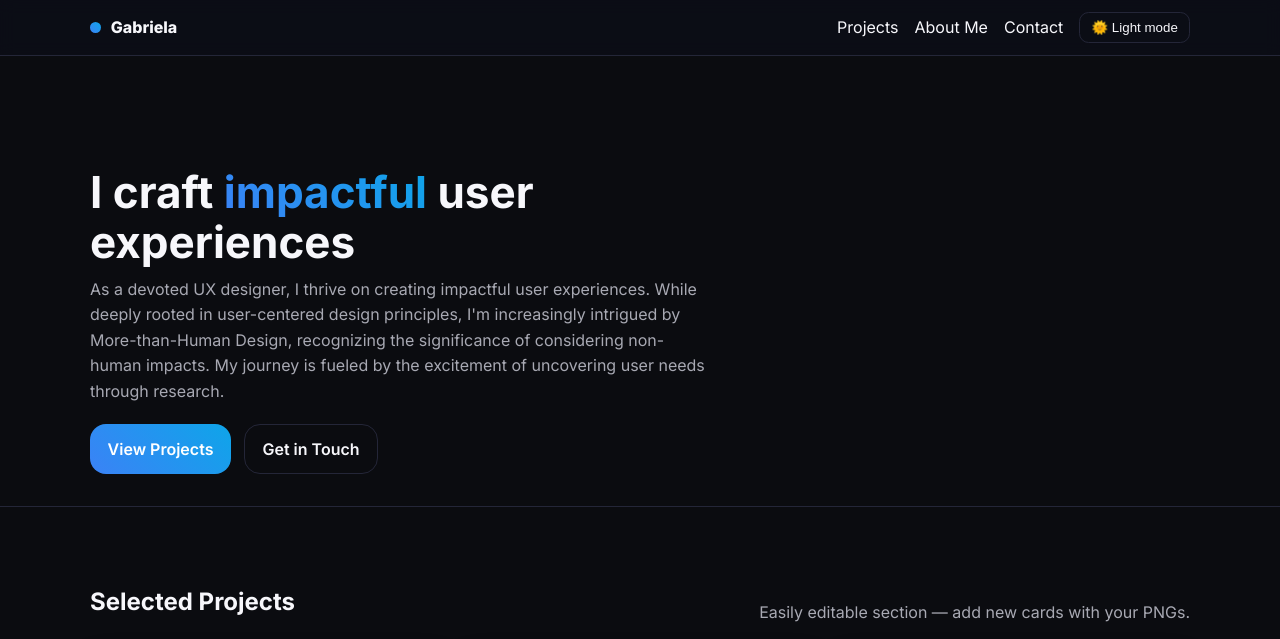
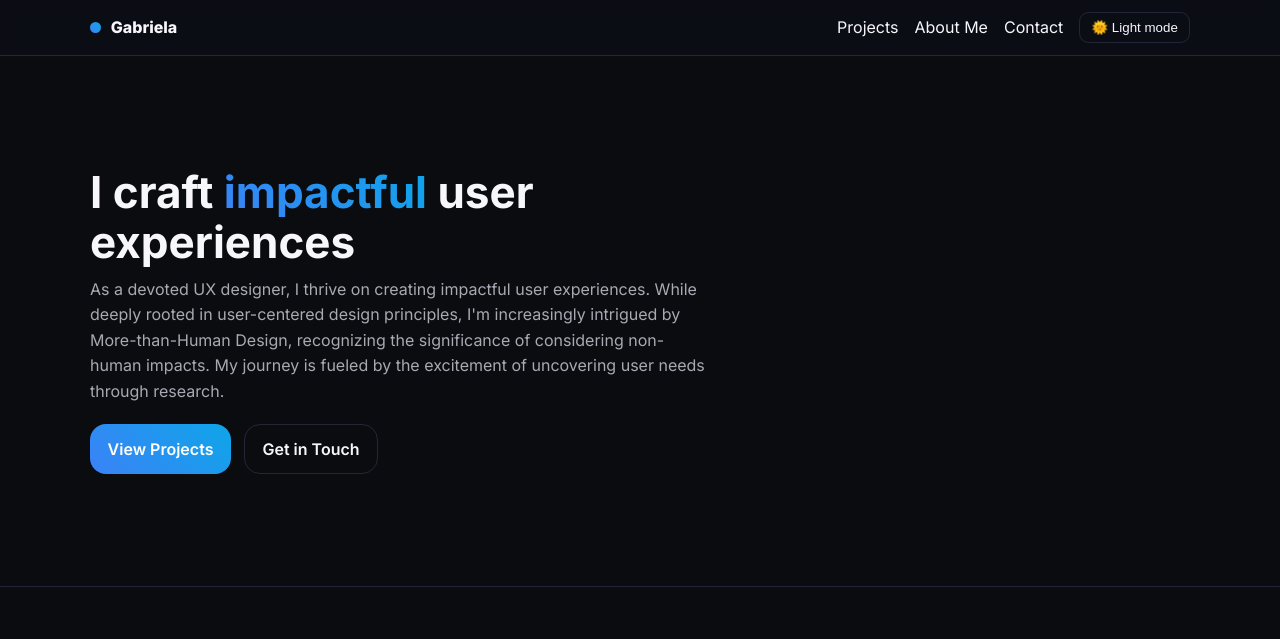
Before and after one commit to gwronska/portfolio, a plain HTML site: page index.html in a window 1280 px wide. Shown: the top 639 px of the page. Drawn offline with Linux system fonts and the light colour scheme.

Commit message:
Update index.html

```diff
--- a/index.html
+++ b/index.html
@@ -75,7 +75,7 @@
     .theme-toggle{ background:transparent; border:1px solid var(--border); padding:.45rem .7rem; border-radius:.6rem; cursor:pointer; color:var(--text); }
 
     /* Hero */
-    .hero{ padding:112px 0 32px; border-bottom:1px solid var(--border); }
+    .hero{ padding:112px 0 112px; border-bottom:1px solid var(--border); }
     .hero-inner{ display:grid; grid-template-columns:1.25fr .9fr; gap:2.2rem; align-items:center; }
     .hero h1{ font-size:clamp(28px,4vw,44px); margin:0 0 .6rem; line-height:1.12; }
     .hero p{ color:var(--muted); margin:.5rem 0 1.25rem; }
```
